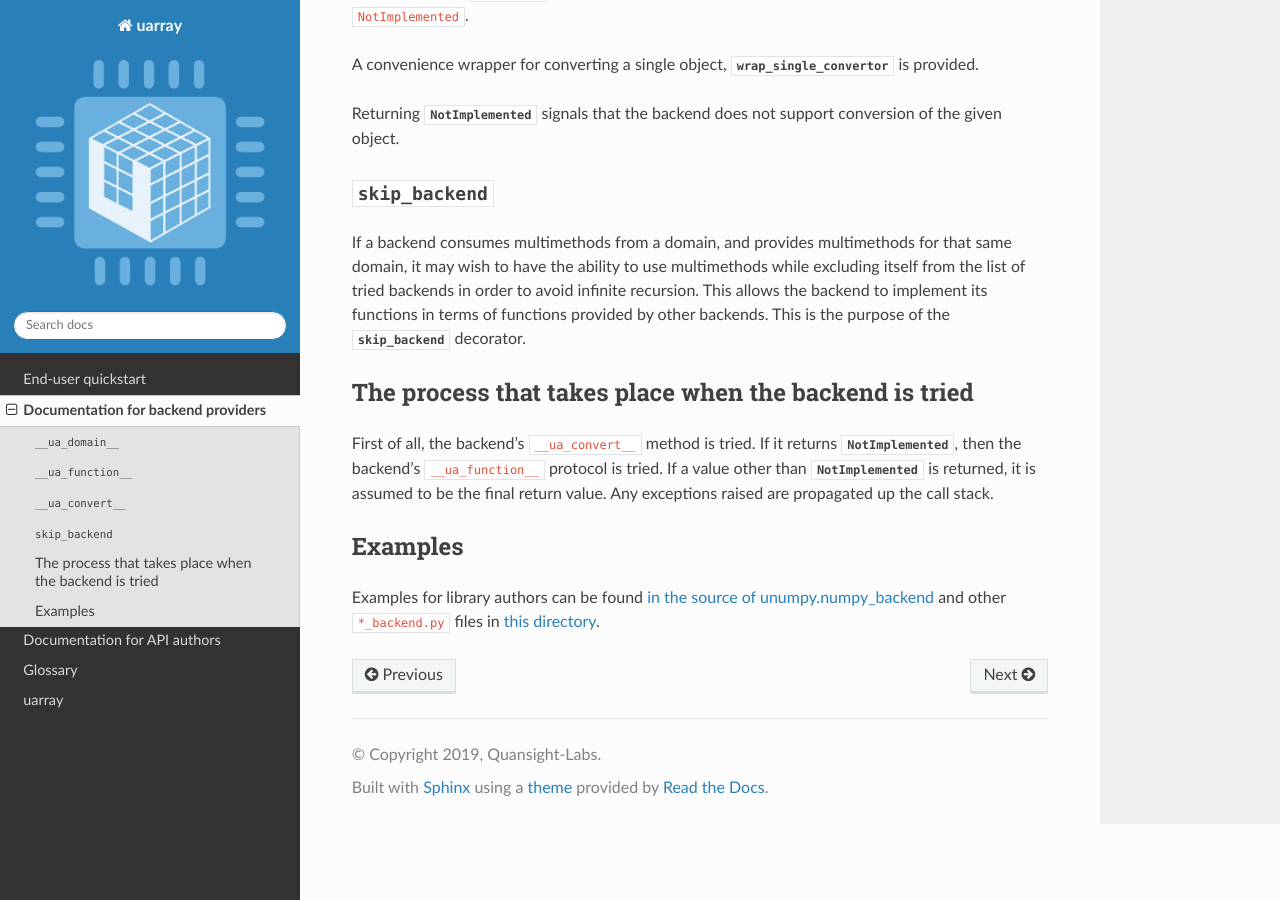
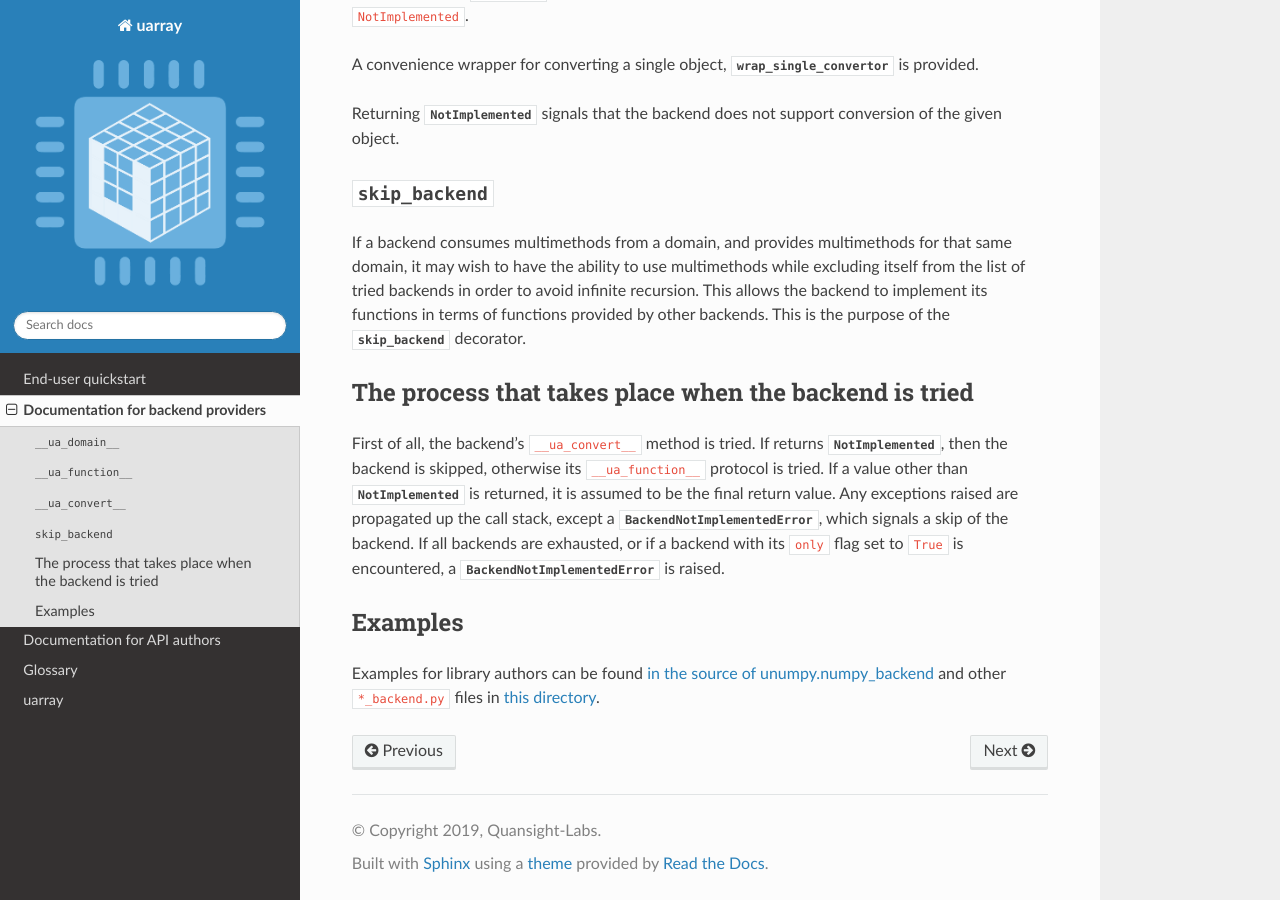
Before and after one commit to Quansight-Labs/uarray, a Sphinx documentation site: the page built from docs/libauthor_docs.rst, in a window 1280 px wide and 900 px high, scrolled down 965 px. Built offline with Sphinx 7.4.7 and the Read the Docs theme 2.0.0, drawn with Linux system fonts in a browser that asks for light colours; the version number could not be read and is left out.

Commit message:
Fix some doc issues.

```diff
--- a/docs/libauthor_docs.rst
+++ b/docs/libauthor_docs.rst
@@ -69,10 +69,14 @@ functions provided by other backends. This is the purpose of the
 The process that takes place when the backend is tried
 ------------------------------------------------------
 
-First of all, the backend's ``__ua_convert__`` method is tried. If it returns
-:obj:`NotImplemented`, then the backend's ``__ua_function__`` protocol is tried. If a
-value other than :obj:`NotImplemented` is returned, it is assumed to be the final
-return value. Any exceptions raised are propagated up the call stack.
+First of all, the backend's ``__ua_convert__`` method is tried. If returns
+:obj:`NotImplemented`, then the backend is skipped, otherwise its
+``__ua_function__`` protocol is tried. If a value other than
+:obj:`NotImplemented` is returned, it is assumed to be the final
+return value. Any exceptions raised are propagated up the call stack, except a
+:obj:`BackendNotImplementedError`, which signals a skip of the backend. If all
+backends are exhausted, or if a backend with its ``only`` flag set to ``True``
+is encountered, a :obj:`BackendNotImplementedError` is raised.
 
 Examples
 --------
--- a/docs/multimethod_docs.rst
+++ b/docs/multimethod_docs.rst
@@ -54,8 +54,7 @@ and it returns an ``args``/``kwargs`` pair. We realise this is a hard problem
 in general, so we have provided a few simplifications, such as that the
 default-valued keyword arguments will be removed from the list.
 
-
-We recommend following the pattern in `here <https://github.com/Quansight-Labs/unumpy/blob/master/unumpy/multimethods.py>`_
+We recommend following the pattern in `here <https://github.com/Quansight-Labs/uarray/blob/master/unumpy/_multimethods.py>`_
 for optimal operation: passing the ``args``/``kwargs`` into a function with a
 similar signature and then return the modified ``args``/``kwargs``.
 
```
